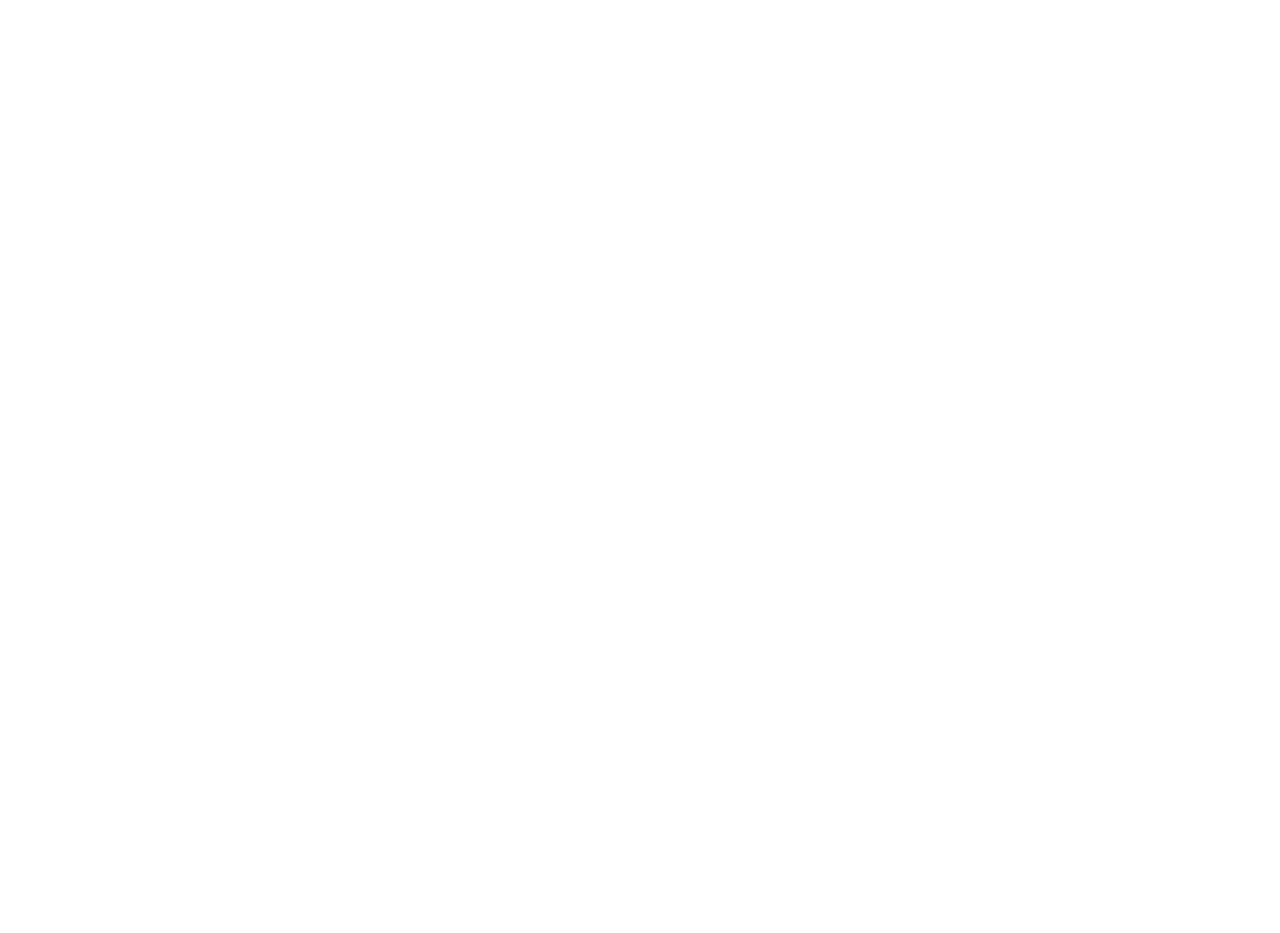
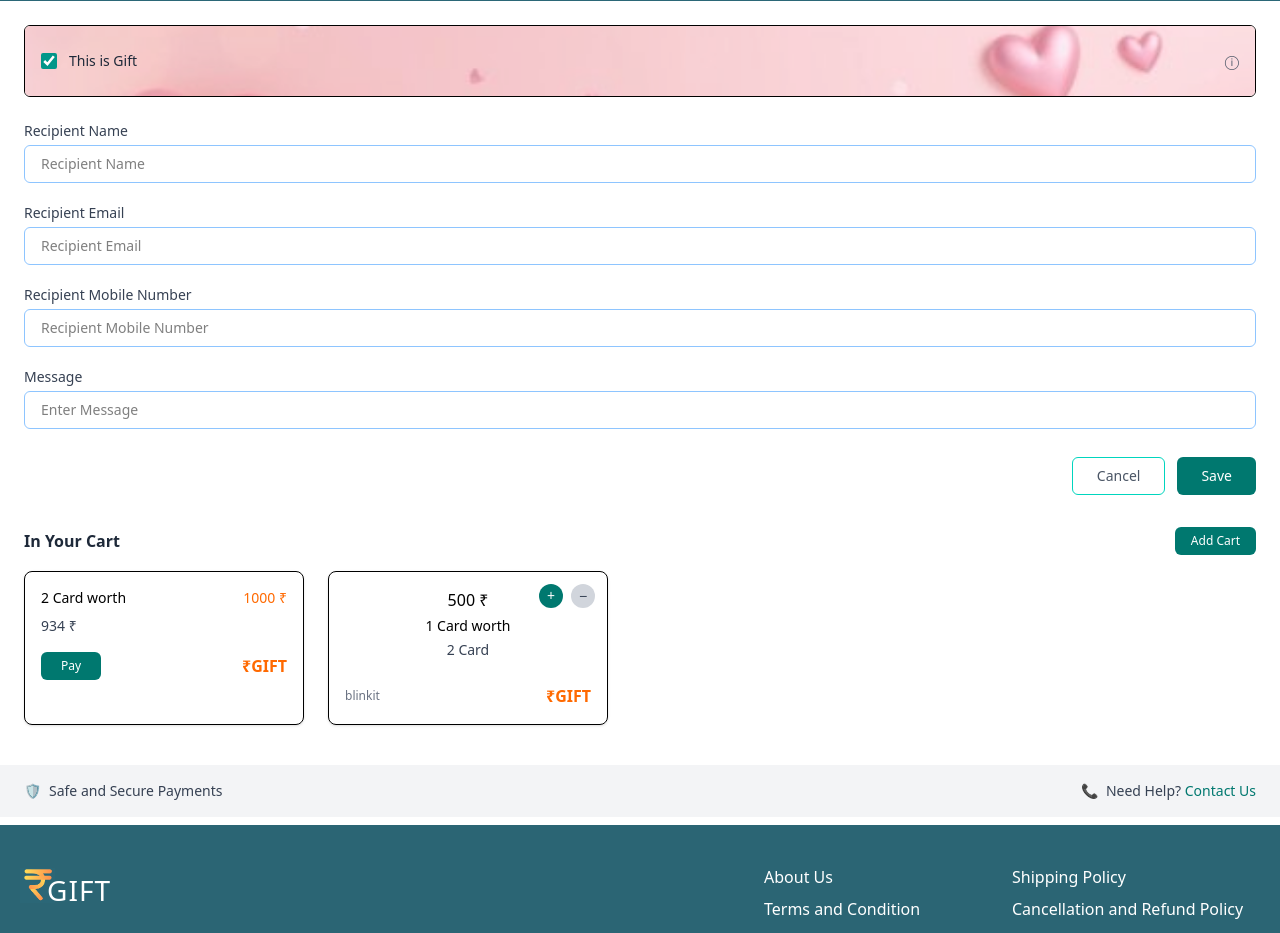
Before and after one commit to roboticx/ruppee-gift_card, a React (Vite) app: page /cart in a window 1280 px wide. Before the commit this address had no page. Shown: the part 80-1013 px from the top of the page. Before the commit the page ends 800 px from the top, so only its background shows below. Built offline with nearby package versions, Linux system fonts and the light colour scheme.

Commit message:
Continue Work

```diff
--- /dev/null
+++ b/src/(main)/Cart.tsx
@@ -0,0 +1,154 @@
+
+
+const Cart = () => {
+
+    return (
+        <div className="w-full bg-white">
+            {/* Gift Banner */}
+            <div className="mx-6 mt-6 rounded-md overflow-hidden border">
+                <div className="relative h-17.5 w-full">
+                    {/* Placeholder image – you will replace */}
+                    <img
+                        src="/images/bg-hearts-banner.jpg"
+                        alt="gift banner"
+                        className="absolute inset-0 h-full w-full object-cover"
+                    />
+                    <div className="absolute inset-0 bg-pink-200/40" />
+                    <div className="relative flex items-center gap-3 px-4 h-full">
+                        <input
+                            type="checkbox"
+                            checked
+                            readOnly
+                            className="h-4 w-4 rounded border-gray-300 accent-teal-600"
+                        />
+                        <span className="text-sm text-gray-800">This is Gift</span>
+                        <div className="ml-auto text-gray-600 text-sm">ⓘ</div>
+                    </div>
+                </div>
+            </div>
+
+            {/* Form */}
+            <div className="mx-6 mt-6 space-y-5">
+                <div>
+                    <label className="block text-sm text-gray-700 mb-1">
+                        Recipient Name
+                    </label>
+                    <input
+                        placeholder="Recipient Name"
+                        className="w-full rounded-md border border-blue-300 px-4 py-2 text-sm focus:outline-none focus:ring-1 focus:ring-blue-400"
+                    />
+                </div>
+
+                <div>
+                    <label className="block text-sm text-gray-700 mb-1">
+                        Recipient Email
+                    </label>
+                    <input
+                        placeholder="Recipient Email"
+                        className="w-full rounded-md border border-blue-300 px-4 py-2 text-sm focus:outline-none focus:ring-1 focus:ring-blue-400"
+                    />
+                </div>
+
+                <div>
+                    <label className="block text-sm text-gray-700 mb-1">
+                        Recipient Mobile Number
+                    </label>
+                    <input
+                        placeholder="Recipient Mobile Number"
+                        className="w-full rounded-md border border-blue-300 px-4 py-2 text-sm focus:outline-none focus:ring-1 focus:ring-blue-400"
+                    />
+                </div>
+
+                <div>
+                    <label className="block text-sm text-gray-700 mb-1">
+                        Message
+                    </label>
+                    <input
+                        placeholder="Enter Message"
+                        className="w-full rounded-md border border-blue-300 px-4 py-2 text-sm focus:outline-none focus:ring-1 focus:ring-blue-400"
+                    />
+                </div>
+
+                {/* Buttons */}
+                <div className="flex justify-end gap-3 pt-2">
+                    <button className="px-6 py-2 rounded-md border border-teal-400 text-sm text-gray-600">
+                        Cancel
+                    </button>
+                    <button className="px-6 py-2 rounded-md bg-teal-700 text-sm text-white">
+                        Save
+                    </button>
+                </div>
+            </div>
+
+            {/* Cart */}
+            <div className="mx-6 mt-8">
+                <div className="flex items-center justify-between mb-4">
+                    <h2 className="text-base font-semibold text-gray-800">
+                        In Your Cart
+                    </h2>
+                    <button className="rounded-md bg-teal-700 px-4 py-1.5 text-xs text-white">
+                        Add Cart
+                    </button>
+                </div>
+
+                <div className="flex gap-6">
+                    {/* Card 1 */}
+                    <div className="w-70 rounded-lg border shadow-sm p-4">
+                        <div className="flex justify-between text-sm font-medium">
+                            <span>2 Card worth</span>
+                            <span className="text-orange-500">1000 ₹</span>
+                        </div>
+
+                        <div className="mt-2 text-sm text-gray-700">934 ₹</div>
+
+                        <div className="mt-4 flex items-center justify-between">
+                            <button className="rounded-md bg-teal-700 px-5 py-1.5 text-xs text-white">
+                                Pay
+                            </button>
+                            <span className="text-orange-500 font-semibold">₹GIFT</span>
+                        </div>
+                    </div>
+
+                    {/* Card 2 */}
+                    <div className="w-70 rounded-lg border shadow-sm p-4 relative">
+                        <div className="absolute right-3 top-3 flex gap-2">
+                            <button className="h-6 w-6 rounded-full bg-teal-700 text-white text-sm flex items-center justify-center">
+                                +
+                            </button>
+                            <button className="h-6 w-6 rounded-full bg-gray-300 text-gray-700 text-sm flex items-center justify-center">
+                                −
+                            </button>
+                        </div>
+
+                        <div className="text-sm font-medium text-center">
+                            <div className="text-base">500 ₹</div>
+                            <div className="mt-1">1 Card worth</div>
+                            <div className="mt-1 text-gray-700">2 Card</div>
+                        </div>
+
+                        <div className="mt-6 flex justify-between items-center">
+                            <span className="text-xs text-gray-500">blinkit</span>
+                            <span className="text-orange-500 font-semibold">₹GIFT</span>
+                        </div>
+                    </div>
+                </div>
+            </div>
+
+            {/* Footer */}
+            <div className="mt-10 bg-gray-100 py-4 px-6 flex justify-between items-center text-sm text-gray-700">
+                <div className="flex items-center gap-2">
+                    <span>🛡️</span>
+                    <span>Safe and Secure Payments</span>
+                </div>
+                <div className="flex items-center gap-2">
+                    <span>📞</span>
+                    <span>
+                        Need Help? <span className="text-teal-700">Contact Us</span>
+                    </span>
+                </div>
+            </div>
+        </div>
+    );
+}
+
+export default Cart
--- a/src/(main)/Home/WazirExclusive.tsx
+++ b/src/(main)/Home/WazirExclusive.tsx
@@ -35,7 +35,7 @@
     const visible = Math.floor(containerWidth / ITEM_WIDTH);
 
     // setVisibleItems(visible);
-    setMaxIndex(Math.max(categories.length - visible, 0));
+    setMaxIndex(Math.max(categories.length - visible + 1, 0));
   };
 
   useEffect(() => {
--- a/src/Components/CardDetails.tsx
+++ b/src/Components/CardDetails.tsx
@@ -37,24 +37,17 @@
         {/*  */}
         <div className='px-10'>
           <div
-          className="
-            w-[1350px]
-            h-30
-            sm:h-35
-            md:h-40.25
-            lg:h-45
+            className="w-337.5 h-30 sm:h-35 md:h-40.25 lg:h-45
               bg-center bg-cover bg-no-repeat
               my-6 sm:my-8
               rounded-xl
               shadow-xl
               overflow-hidden
-          "
-          style={{ backgroundImage: `url(${'/images/cards/banner.png'})` }}
+              bg-[url(/images/cards/banner.png)]"
           >
           </div>
         </div>
 
-        {/*  */}
         <Card />
       </div>
     </div>
--- a/src/Components/common/Footer.tsx
+++ b/src/Components/common/Footer.tsx
@@ -3,7 +3,7 @@
         <footer className="bg-[#2b6574]  text-white text-[13px]">
             {/* CONTAINER */}
             <div className="flex justify-center">
-                <div className="w-[1402px] px-5 ">
+                <div className="w-350.5 px-5 ">
                     <div className="flex justify-between py-10">
                         <div className="w-[60%]">
                             <div className=" mt-1 flex items-center text-white text-[28px] font-medium tracking-[1px]">
@@ -15,11 +15,12 @@
                                 <span className="ml-1.75">GIFT</span>
                             </div>
                         </div>
+
                         <div className="w-[20%]">
                             <ul className="flex flex-col gap-2">
                                 <li
                                     className="
-    font-inter font-medium
+                                        font-inter
                                         text-[16px] leading-[150%]
                                         text-white
                                         inline-flex items-center
@@ -29,7 +30,7 @@
                                 </li>
                                 <li
                                     className="
-    font-inter font-medium
+                                        font-inter
                                         text-[16px] leading-[150%]
                                         text-white
                                         inline-flex items-center
@@ -39,7 +40,7 @@
                                 </li>
                                 <li
                                     className="
-    font-inter font-medium
+                                        font-inter
                                         text-[16px] leading-[150%]
                                         text-white
                                         inline-flex items-center
@@ -53,7 +54,7 @@
                             <ul className="flex flex-col gap-2">
                                 <li
                                     className="
-    font-inter font-medium
+                                        font-inter
                                         text-[16px] leading-[150%]
                                         text-white
                                         inline-flex items-center
@@ -63,7 +64,7 @@
                                 </li>
                                 <li
                                     className="
-    font-inter font-medium
+                                        font-inter
                                         text-[16px] leading-[150%]
                                         text-white
                                         inline-flex items-center
@@ -74,7 +75,8 @@
                             </ul>
                         </div>
                     </div>
-                    <div className="flex justify-between py-10">
+
+                    <div className="flex justify-between pb-10">
                         <div className="w-[60%]">
                             <div className=" mt-1 flex items-center text-white text-[28px] font-medium tracking-[1px]">
                                 <img
@@ -84,7 +86,7 @@
                                 />
                                 <span
                                     className="
-    ml-[7px]
+                                        ml-1.75
                                         inline-flex items-center
                                         font-inter font-medium
                                         text-[13px] leading-[150%]
@@ -103,7 +105,7 @@
                                 />
                                 <span
                                     className="
-    ml-[7px]
+                                        ml-1.75
                                         inline-flex items-center
                                         font-inter font-medium
                                         text-[13px] leading-[150%]
@@ -124,7 +126,7 @@
                                 />
                                 <span
                                     className="
-                                        ml-[7px]
+                                        ml-1.75
                                         inline-flex items-center
                                         font-inter font-medium
                                         text-[12px] leading-[150%]
--- a/src/layouts/AuthLayout.tsx
+++ b/src/layouts/AuthLayout.tsx
@@ -12,6 +12,7 @@
             <main className="min-h-screen">
                 <Outlet />
             </main>
+            <Footer />
             {
                 isLoggedIn && <Footer />
             }
--- a/src/routes/AppRoutes.tsx
+++ b/src/routes/AppRoutes.tsx
@@ -4,6 +4,7 @@
 import AuthLayout from '../layouts/AuthLayout'
 import CardDetails from '../Components/CardDetails'
 import StoreList from '../(main)/StoreList/StoreList'
+import Cart from '../(main)/Cart'
 
 const AppRoutes = () => {
     return (
@@ -14,7 +15,7 @@
                 <Route path={'/store-list/:categoryId'} element={<StoreList />} />
             </Route>
             <Route element={<AuthLayout />}>
-                {/* <Route path="/login" element={<Login />} /> */}
+                <Route path="/cart" element={<Cart />} />
             </Route>
         </Routes>
     )
```
Also changed, not shown: src/Components/common/Header.tsx (+2 -6 lines), public/images/bg-hearts-banner.jpg (added). Lines whose indentation alone changed are shown as unchanged.
